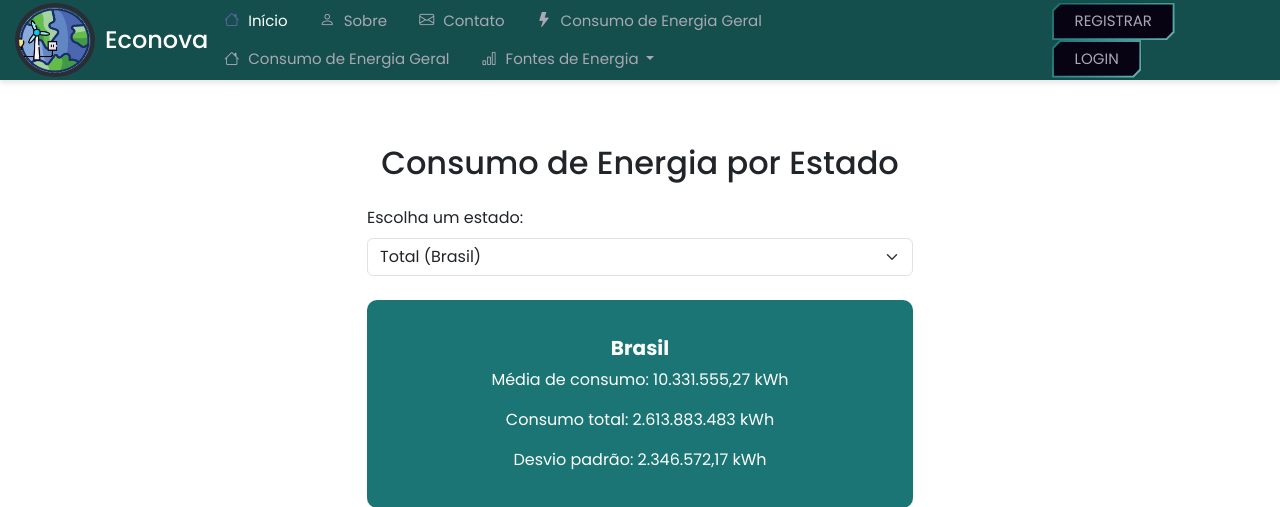
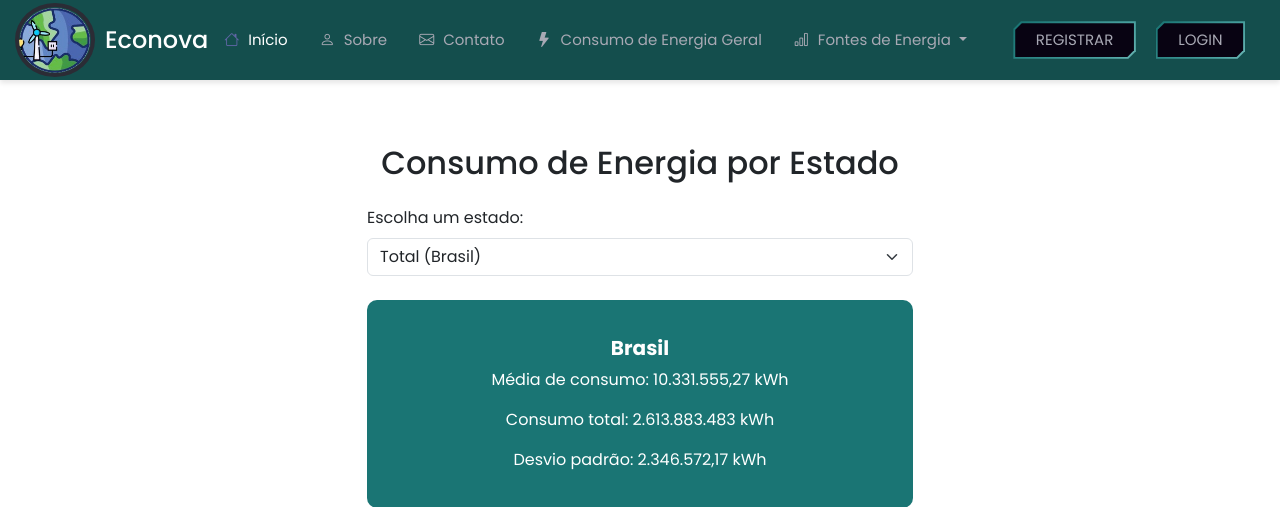
Before and after one commit to juliamofardinii/UPX-Econova, a Flask app: page /energia_residencial in a window 1280 px wide. Shown: the top 507 px of the page. Run offline with Flask 3, Linux system fonts and the light colour scheme; some libraries are stand-ins or nearby versions.

Commit message:
Remove duplicate navigation link for general energy consumption in energia_residencial.html

```diff
--- a/templates/energia_residencial.html
+++ b/templates/energia_residencial.html
@@ -50,11 +50,6 @@
               <a class="nav-link" href="/consumo"
                 ><i class="bi bi-lightning-fill"></i> Consumo de Energia
                 Geral</a
-              >
-            </li>
-            <li class="nav-item">
-              <a class="nav-link" href="/energia_residencial"
-                ><i class="bi bi bi-house"></i> Consumo de Energia Geral</a
               >
             </li>
 
```
